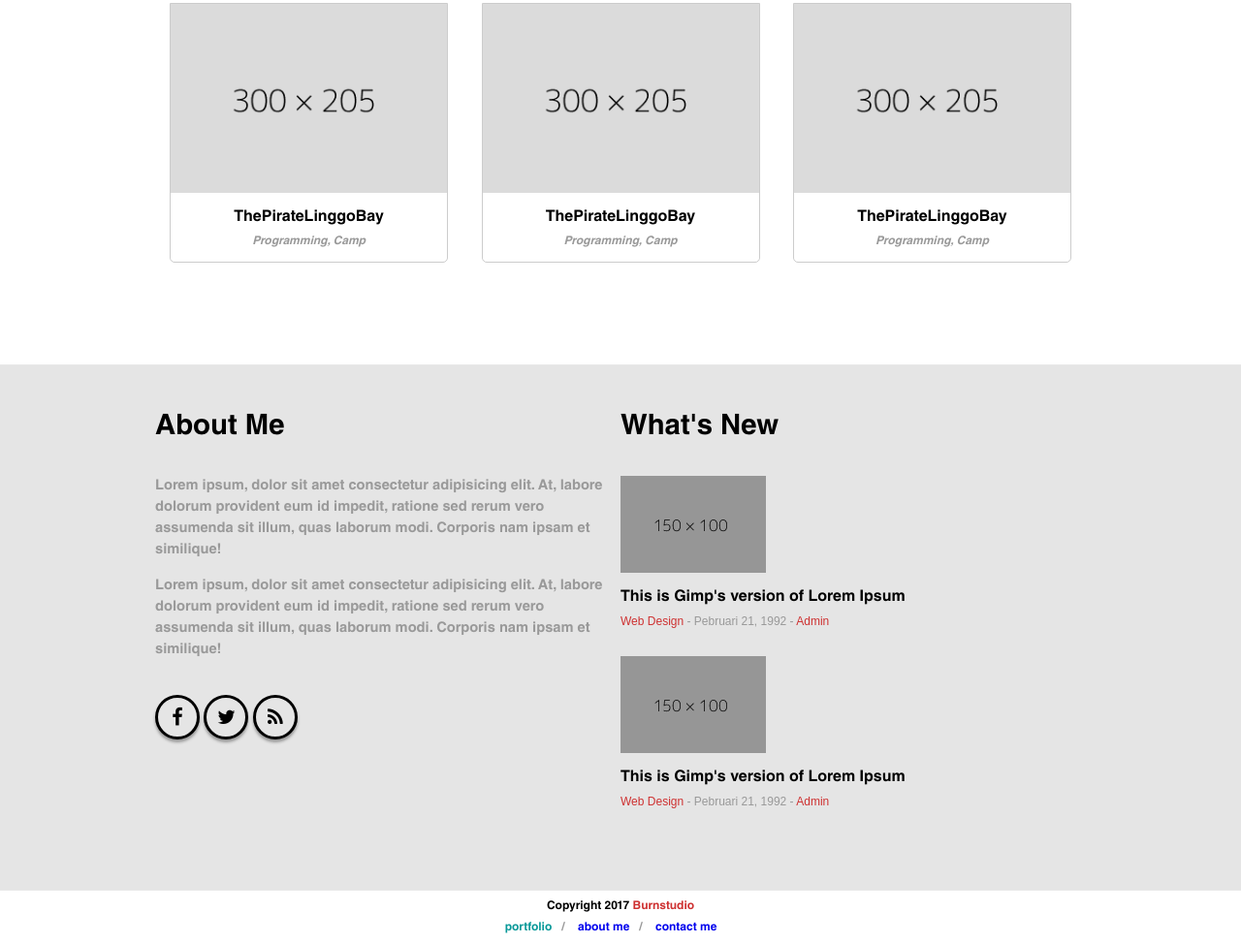
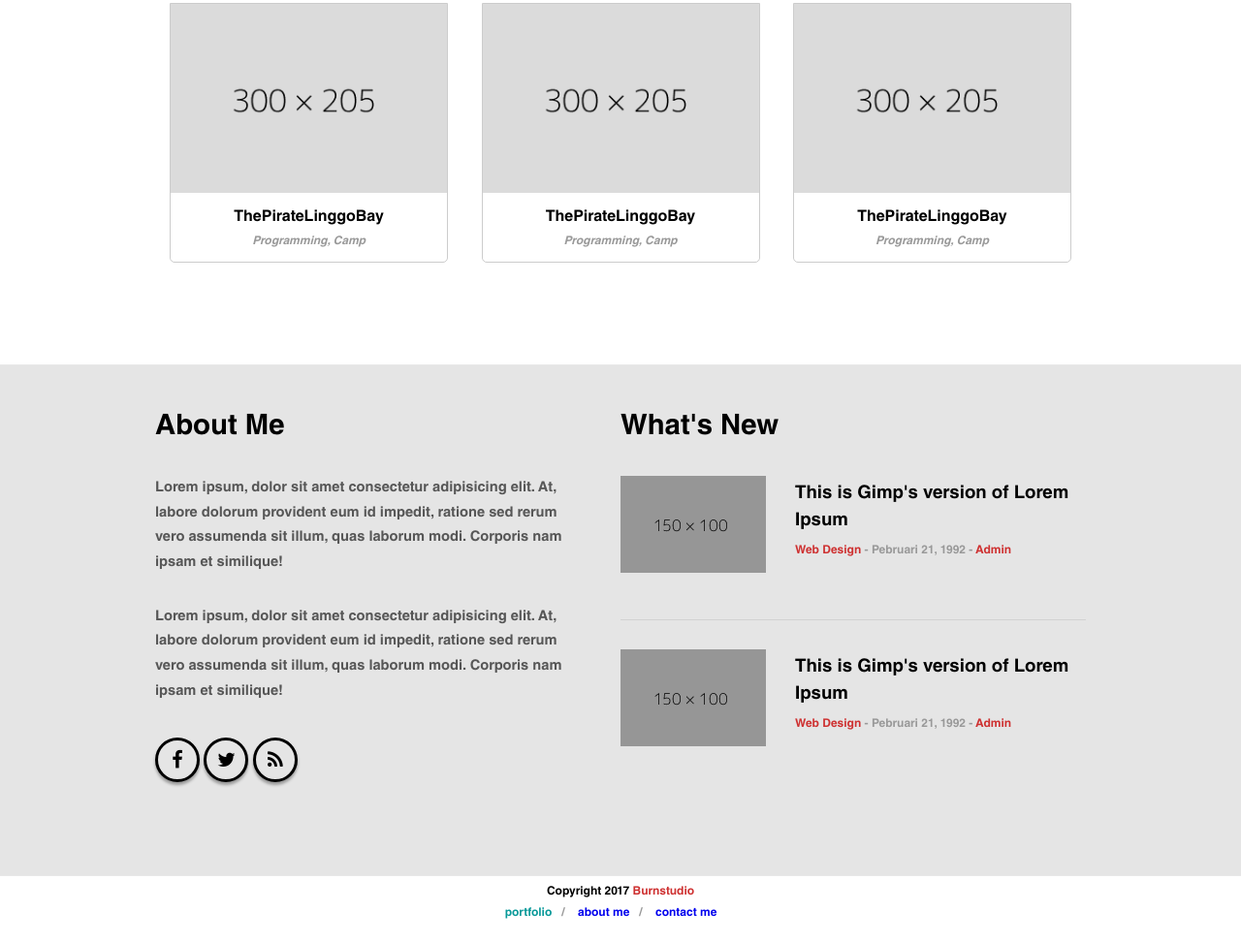
Before and after one commit to consciousnessdev/slicing_recehpurpose, a plain HTML site: page index.html in a window 1280 px wide. Shown: the part 643-1616 px from the top of the page at 97% size. Drawn offline with Linux system fonts and the light colour scheme.

Commit message:
desktop media query until aboutproject card section & on the way footer, yay!

```diff
--- a/index.html
+++ b/index.html
@@ -72,10 +72,10 @@
 				<article class="about__el">
 					<div class="el__header header--resize header--bold">About Me</div>
 					<div class="el__content">
-						<p class="content__p p--normal p--color p--bold">
+						<p class="content__p p--normal p--gray p--bold">
 							Lorem ipsum, dolor sit amet consectetur adipisicing elit. At, labore dolorum provident eum id impedit, ratione sed rerum vero assumenda sit illum, quas laborum modi. Corporis nam ipsam et similique!
 						</p>
-						<p class="content__p p--normal p--color p--bold">
+						<p class="content__p p--normal p--gray p--bold">
 							Lorem ipsum, dolor sit amet consectetur adipisicing elit. At, labore dolorum provident eum id impedit, ratione sed rerum vero assumenda sit illum, quas laborum modi. Corporis nam ipsam et similique!
 						</p>
 					</div>
@@ -96,22 +96,22 @@
 				<article class="about__el">
 					<div class="el__header header--resize header--bold">What's New</div>
 					<div class="el__content">
-						<div class="el-content__row">
+						<div class="el-content__row row--underline">
 							<div class="content-row__image">
 								<img src="img/150x100.png" alt="">
 							</div>
 							<div class="content-row__detail">
-								<div class="row__detail row--bold">This is Gimp's version of Lorem Ipsum</div>
-								<div class="row__specimen row--normal row--resize row--color"><span class="brand--color">Web Design</span> - Pebruari 21, 1992 - <span class="brand--color">Admin</span></div>
+								<div class="row__detail row--resizeh row--bold">This is Gimp's version of Lorem Ipsum</div>
+								<div class="row__specimen row--bold row--resize row--color"><span class="brand--color">Web Design</span> - Pebruari 21, 1992 - <span class="brand--color">Admin</span></div>
 							</div>
 						</div>
-						<div class="el-content__row">
+						<div class="el-content__row row--underline">
 							<div class="content-row__image">
 								<img src="img/150x100.png" alt="">
 							</div>
 							<div class="content-row__detail">
-								<div class="row__detail row--bold">This is Gimp's version of Lorem Ipsum</div>
-								<div class="row__specimen row--normal row--resize row--color"><span class="brand--color">Web Design</span> - Pebruari 21, 1992 - <span class="brand--color">Admin</span></div>
+								<div class="row__detail row--resizeh row--bold">This is Gimp's version of Lorem Ipsum</div>
+								<div class="row__specimen row--bold row--resize row--color"><span class="brand--color">Web Design</span> - Pebruari 21, 1992 - <span class="brand--color">Admin</span></div>
 							</div>
 						</div>
 					</div>
--- a/style/style.css
+++ b/style/style.css
@@ -185,7 +185,7 @@ body {
 							}
 
 							.row__specimen {
-								margin: 10px auto;
+								margin: 10px auto 30px auto;
 							}
 
 .footer-wrapper {
@@ -218,6 +218,14 @@ body {
 
 .header--underline, .section--underline, .content--underline {
     border-bottom: solid 1px #E8E8E8;
+}
+
+.row--underline {
+    border-bottom: solid 1px #D2D2D2;
+}
+
+.row--underline:nth-child(2) {
+	border-bottom: none 0;
 }
 
 /*Color*/
@@ -270,6 +278,10 @@ body {
 
 .p--normal {
 	font-style: normal;
+}
+
+.p--gray {
+	color: #565656;
 }
 
 .nav__link--active, .p--color, .card--color, .row--color {
@@ -478,8 +490,19 @@ body {
 			margin: 35px 0;
 		}
 
+		.el-content__row {
+			display: flex;
+			padding-bottom: 30px;
+		}
+
 		.content__p {
 			font-size: 11pt;
+			line-height: 1.75;
+			margin: 0 50px 30px 0;
+		}
+
+		.content-row__detail {
+		    margin: 5px 15px 5px 30px;
 		}
 
 		/*Typhography*/
@@ -490,6 +513,11 @@ body {
 
 		.card--resize, .row--resize, .footer--resize {
 			font-size: 9pt;
+		}
+
+		.row--resizeh {
+			font-size: 14pt;
+    		line-height: 1.75rem;
 		}
 
 		.card--border {
@@ -533,6 +561,9 @@ body {
 			color: #999999;
 		}
 
+		.p--gray {
+			color: #565656;
+		}
 
 		.list--format {
 			display: inline;
```
